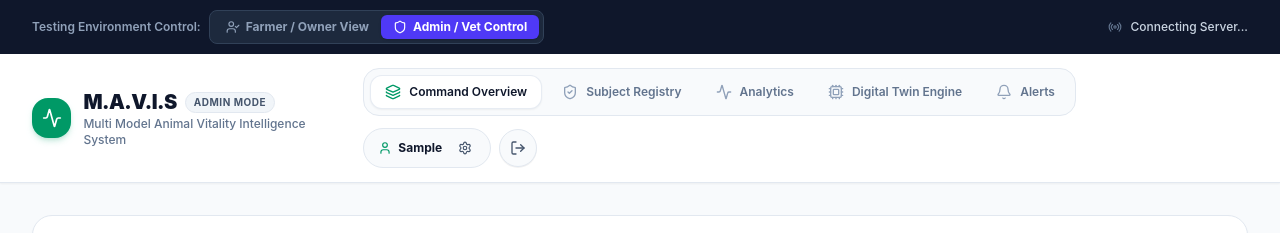
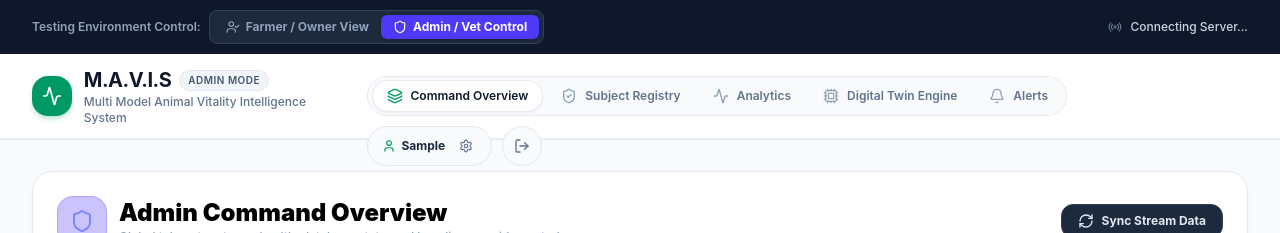
Before and after one commit to Dheemanth07/M.A.V.I.S, a React (Vite) app in the folder frontend/: page /dashboard in a window 1280 px wide. Shown: the top 233 px of the page. Built offline with nearby package versions, Linux system fonts and the light colour scheme; no server answers; sample sign-in values are in the browser's storage.

Commit message:
Standardize horizontal alignment to uniform 40px height and refine font weights to clean humanized typography

```diff
--- a/frontend/src/features/dashboard/components/UserDashboardOverview.tsx
+++ b/frontend/src/features/dashboard/components/UserDashboardOverview.tsx
@@ -25,10 +25,10 @@ export const UserDashboardOverview: React.FC<UserDashboardOverviewProps> = ({
             <div className="bento-card p-6 sm:p-8 bg-linear-to-r from-emerald-600 to-teal-600 text-white border-none shadow-md">
                 <div className="flex flex-col sm:flex-row items-start sm:items-center justify-between gap-6">
                     <div className="space-y-2">
-                        <div className="inline-flex items-center gap-2 px-3 py-1 rounded-full bg-white/20 backdrop-blur-md text-xs font-bold text-white">
+                        <div className="inline-flex items-center gap-2 px-3 py-1 rounded-full bg-white/20 backdrop-blur-md text-xs font-semibold text-white">
                             <Smile className="h-4 w-4" /> Everyday Care Dashboard
                         </div>
-                        <h2 className="text-2xl sm:text-3xl font-black tracking-tight text-white m-0">
+                        <h2 className="text-2xl sm:text-3xl font-bold tracking-tight text-white m-0">
                             Welcome back, {user?.name ? user.name.split(' ')[0] : 'Caregiver'}!
                         </h2>
                         <p className="text-sm text-emerald-100 max-w-xl font-medium m-0 leading-relaxed">
@@ -41,7 +41,7 @@ export const UserDashboardOverview: React.FC<UserDashboardOverviewProps> = ({
                             <Heart className="h-6 w-6" />
                         </div>
                         <div>
-                            <div className="text-2xl font-black">{healthyCount} / {animals.length || 1}</div>
+                            <div className="text-2xl font-bold">{healthyCount} / {animals.length || 1}</div>
                             <div className="text-xs text-emerald-100 font-semibold">Doing Great Today</div>
                         </div>
                     </div>
@@ -51,9 +51,9 @@ export const UserDashboardOverview: React.FC<UserDashboardOverviewProps> = ({
             <div className="grid grid-cols-1 sm:grid-cols-2 lg:grid-cols-4 gap-5">
                 <div className="bento-card p-5 flex items-center justify-between bg-white">
                     <div>
-                        <p className="text-xs font-bold text-slate-500 m-0">Total Tracked Herd</p>
-                        <h3 className="text-3xl font-black text-slate-900 mt-1 mb-0">{animals.length}</h3>
-                        <p className="text-[11px] text-emerald-700 mt-1 m-0 font-bold">Active Collar Mesh</p>
+                        <p className="text-xs font-semibold text-slate-500 m-0">Total Tracked Herd</p>
+                        <h3 className="text-3xl font-bold text-slate-900 mt-1 mb-0">{animals.length}</h3>
+                        <p className="text-[11px] text-emerald-700 mt-1 m-0 font-semibold">Active Collar Mesh</p>
                     </div>
                     <div className="p-3.5 rounded-2xl bg-emerald-50 text-emerald-600 border border-emerald-100">
                         <ShieldCheck className="h-6 w-6" />
@@ -62,8 +62,8 @@ export const UserDashboardOverview: React.FC<UserDashboardOverviewProps> = ({
 
                 <div className="bento-card p-5 flex items-center justify-between bg-white">
                     <div>
-                        <p className="text-xs font-bold text-slate-500 m-0">Healthy Status</p>
-                        <h3 className="text-3xl font-black text-emerald-700 mt-1 mb-0">{healthyCount}</h3>
+                        <p className="text-xs font-semibold text-slate-500 m-0">Healthy Status</p>
+                        <h3 className="text-3xl font-bold text-emerald-700 mt-1 mb-0">{healthyCount}</h3>
                         <p className="text-[11px] text-slate-500 mt-1 m-0 font-medium">Within baseline limits</p>
                     </div>
                     <div className="p-3.5 rounded-2xl bg-emerald-50 text-emerald-600 border border-emerald-100">
@@ -73,9 +73,9 @@ export const UserDashboardOverview: React.FC<UserDashboardOverviewProps> = ({
 
                 <div className="bento-card p-5 flex items-center justify-between bg-white">
                     <div>
-                        <p className="text-xs font-bold text-slate-500 m-0">Elevated Deviations</p>
-                        <h3 className="text-3xl font-black text-amber-700 mt-1 mb-0">{warningCount}</h3>
-                        <p className="text-[11px] text-amber-700 mt-1 m-0 font-bold">Requires observation</p>
+                        <p className="text-xs font-semibold text-slate-500 m-0">Elevated Deviations</p>
+                        <h3 className="text-3xl font-bold text-amber-700 mt-1 mb-0">{warningCount}</h3>
+                        <p className="text-[11px] text-amber-700 mt-1 m-0 font-semibold">Requires observation</p>
                     </div>
                     <div className="p-3.5 rounded-2xl bg-amber-50 text-amber-600 border border-amber-100">
                         <AlertTriangle className="h-6 w-6" />
@@ -84,9 +84,9 @@ export const UserDashboardOverview: React.FC<UserDashboardOverviewProps> = ({
 
                 <div className="bento-card p-5 flex items-center justify-between bg-white">
                     <div>
-                        <p className="text-xs font-bold text-slate-500 m-0">Critical Anomaly Alerts</p>
-                        <h3 className="text-3xl font-black text-rose-700 mt-1 mb-0">{criticalCount || alerts.length}</h3>
-                        <p className="text-[11px] text-rose-700 mt-1 m-0 font-bold">Immediate review</p>
+                        <p className="text-xs font-semibold text-slate-500 m-0">Critical Anomaly Alerts</p>
+                        <h3 className="text-3xl font-bold text-rose-700 mt-1 mb-0">{criticalCount || alerts.length}</h3>
+                        <p className="text-[11px] text-rose-700 mt-1 m-0 font-semibold">Immediate review</p>
                     </div>
                     <div className="p-3.5 rounded-2xl bg-rose-50 text-rose-600 border border-rose-100">
                         <Cpu className="h-6 w-6" />
@@ -103,7 +103,7 @@ export const UserDashboardOverview: React.FC<UserDashboardOverviewProps> = ({
                 >
                     <div>
                         <div className="flex items-center justify-between mb-4">
-                            <span className="text-xs font-extrabold uppercase tracking-widest text-emerald-700">My Animals</span>
+                            <span className="text-xs font-bold uppercase tracking-widest text-emerald-700">My Animals</span>
                             <ArrowRight className="h-4 w-4 text-slate-400 group-hover:text-emerald-600 group-hover:translate-x-1 transition" />
                         </div>
                         <h3 className="text-xl font-bold text-slate-900 mb-2">View Detailed Animal Profiles</h3>
@@ -119,7 +119,7 @@ export const UserDashboardOverview: React.FC<UserDashboardOverviewProps> = ({
                 >
                     <div>
                         <div className="flex items-center justify-between mb-4">
-                            <span className="text-xs font-extrabold uppercase tracking-widest text-emerald-700">Digital Twin Engine</span>
+                            <span className="text-xs font-bold uppercase tracking-widest text-emerald-700">Digital Twin Engine</span>
                             <ArrowRight className="h-4 w-4 text-slate-400 group-hover:text-emerald-600 group-hover:translate-x-1 transition" />
                         </div>
                         <h3 className="text-xl font-bold text-slate-900 mb-2">Inspect Baseline Patterns</h3>
--- a/frontend/src/shared/components/Navbar.tsx
+++ b/frontend/src/shared/components/Navbar.tsx
@@ -36,7 +36,7 @@ export const Navbar: React.FC<NavbarProps> = ({ activeAlertCount, role }) => {
 
     return (
         <>
-            <header className="bg-white border-b border-slate-200 px-4 sm:px-8 py-3.5 sticky top-0 z-40 shadow-xs">
+            <header className="bg-white border-b border-slate-200 px-4 sm:px-8 py-3 sticky top-0 z-40 shadow-xs">
                 <div className="max-w-7xl mx-auto flex flex-col lg:flex-row items-center justify-between gap-4">
                     {/* Brand Logo */}
                     <div className="flex items-center gap-3">
@@ -45,8 +45,8 @@ export const Navbar: React.FC<NavbarProps> = ({ activeAlertCount, role }) => {
                         </div>
                         <div>
                             <div className="flex items-center gap-2">
-                                <h1 className="text-xl font-black tracking-tight text-slate-900 m-0">M.A.V.I.S</h1>
-                                <span className="text-[10px] font-bold uppercase tracking-wider px-2 py-0.5 rounded-full bg-slate-100 text-slate-600 border border-slate-200">
+                                <h1 className="text-xl font-bold tracking-tight text-slate-900 m-0">M.A.V.I.S</h1>
+                                <span className="text-[10px] font-semibold uppercase tracking-wider px-2 py-0.5 rounded-full bg-slate-100 text-slate-600 border border-slate-200">
                                     {role === 'admin' ? 'Admin Mode' : 'Pet Care View'}
                                 </span>
                             </div>
@@ -54,9 +54,10 @@ export const Navbar: React.FC<NavbarProps> = ({ activeAlertCount, role }) => {
                         </div>
                     </div>
 
-                    {/* Navigation & User Profile Control */}
-                    <div className="flex flex-wrap items-center gap-3">
-                        <nav className="flex items-center gap-1.5 bg-slate-50 p-1.5 rounded-2xl border border-slate-200 overflow-x-auto max-w-full">
+                    {/* Navigation & User Profile Control - Pixel Perfect Horizontal Alignment */}
+                    <div className="flex flex-wrap items-center gap-2.5 h-10">
+                        {/* Nav Pill Container - Uniform 40px Height */}
+                        <nav className="flex items-center gap-1 bg-slate-50 p-1 rounded-full border border-slate-200 h-10 overflow-x-auto max-w-full">
                             {navItems.map((item) => {
                                 const Icon = item.icon;
                                 return (
@@ -64,10 +65,10 @@ export const Navbar: React.FC<NavbarProps> = ({ activeAlertCount, role }) => {
                                         key={item.path}
                                         to={item.path}
                                         className={({ isActive }) =>
-                                            `flex items-center gap-2 px-3.5 py-2 rounded-xl text-xs font-semibold transition-all duration-200 whitespace-nowrap ${
+                                            `flex items-center gap-2 px-3.5 h-8 rounded-full text-xs font-semibold transition-all duration-200 whitespace-nowrap ${
                                                 isActive
                                                     ? 'bg-white text-slate-900 shadow-xs border border-slate-200/80 font-bold'
-                                                    : 'text-slate-500 hover:text-slate-900 hover:bg-slate-100/50'
+                                                    : 'text-slate-500 hover:text-slate-900 hover:bg-slate-100/60'
                                             }`
                                         }
                                     >
@@ -76,7 +77,7 @@ export const Navbar: React.FC<NavbarProps> = ({ activeAlertCount, role }) => {
                                                 <Icon className={`h-4 w-4 ${isActive ? 'text-emerald-600' : 'text-slate-400'}`} />
                                                 <span>{item.label}</span>
                                                 {item.badge !== undefined && item.badge > 0 && (
-                                                    <span className="ml-1 px-1.5 py-0.5 text-[10px] font-extrabold rounded-full bg-rose-500 text-white">
+                                                    <span className="ml-1 px-1.5 py-0.2 text-[10px] font-bold rounded-full bg-rose-500 text-white">
                                                         {item.badge}
                                                     </span>
                                                 )}
@@ -87,28 +88,28 @@ export const Navbar: React.FC<NavbarProps> = ({ activeAlertCount, role }) => {
                             })}
                         </nav>
 
-                        {/* Separated User Name Pill, Settings Hamburger Button, and Circular Logout Button */}
+                        {/* Separated User Name Pill & Circular Logout Button - Uniform 40px Height */}
                         {user && (
-                            <div className="flex items-center gap-2 shrink-0">
-                                {/* Username Pill with Hamburger Settings Icon */}
-                                <div className="flex items-center gap-2 bg-slate-50 px-3.5 py-2 rounded-full border border-slate-200 text-xs font-semibold">
-                                    <div className="flex items-center gap-1.5 text-slate-900 font-bold">
+                            <div className="flex items-center gap-2.5 shrink-0 h-10">
+                                {/* Username Pill */}
+                                <div className="flex items-center gap-2 bg-slate-50 px-3.5 h-10 rounded-full border border-slate-200 text-xs font-semibold">
+                                    <div className="flex items-center gap-1.5 text-slate-800 font-bold">
                                         <UserIcon className="h-3.5 w-3.5 text-emerald-600" />
                                         <span>{user.name.split(' ')[0]}</span>
                                     </div>
                                     <button
                                         onClick={() => setShowSettings(true)}
-                                        className="p-1 rounded-lg hover:bg-slate-200/80 text-slate-500 hover:text-slate-900 transition cursor-pointer ml-1"
+                                        className="p-1 rounded-md hover:bg-slate-200/70 text-slate-500 hover:text-slate-900 transition cursor-pointer ml-0.5"
                                         title="Workspace & Telemetry Settings"
                                     >
-                                        <Settings className="h-3.5 w-3.5 text-slate-600" />
+                                        <Settings className="h-3.5 w-3.5 text-slate-500" />
                                     </button>
                                 </div>
 
-                                {/* Circular Standalone Logout Button */}
+                                {/* Circular Standalone Logout Button - Exact 40px (h-10 w-10) Circle */}
                                 <button
                                     onClick={handleLogout}
-                                    className="p-2.5 rounded-full bg-slate-50 hover:bg-rose-50 text-slate-600 hover:text-rose-600 border border-slate-200 transition cursor-pointer shadow-2xs"
+                                    className="h-10 w-10 rounded-full bg-slate-50 hover:bg-rose-50 text-slate-500 hover:text-rose-600 border border-slate-200 flex items-center justify-center transition cursor-pointer shrink-0"
                                     title="Log Out"
                                 >
                                     <LogOut className="h-4 w-4" />
```
